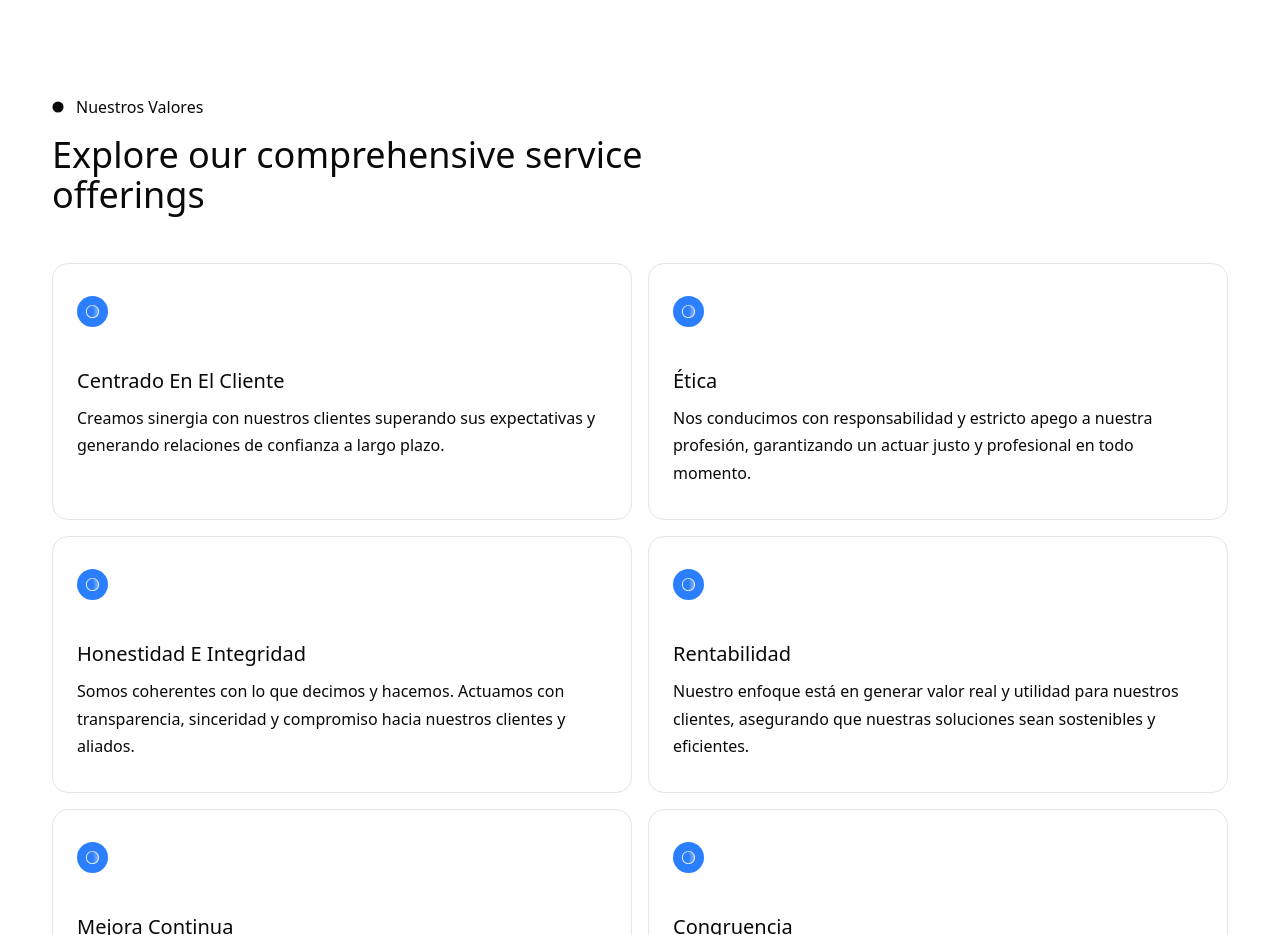
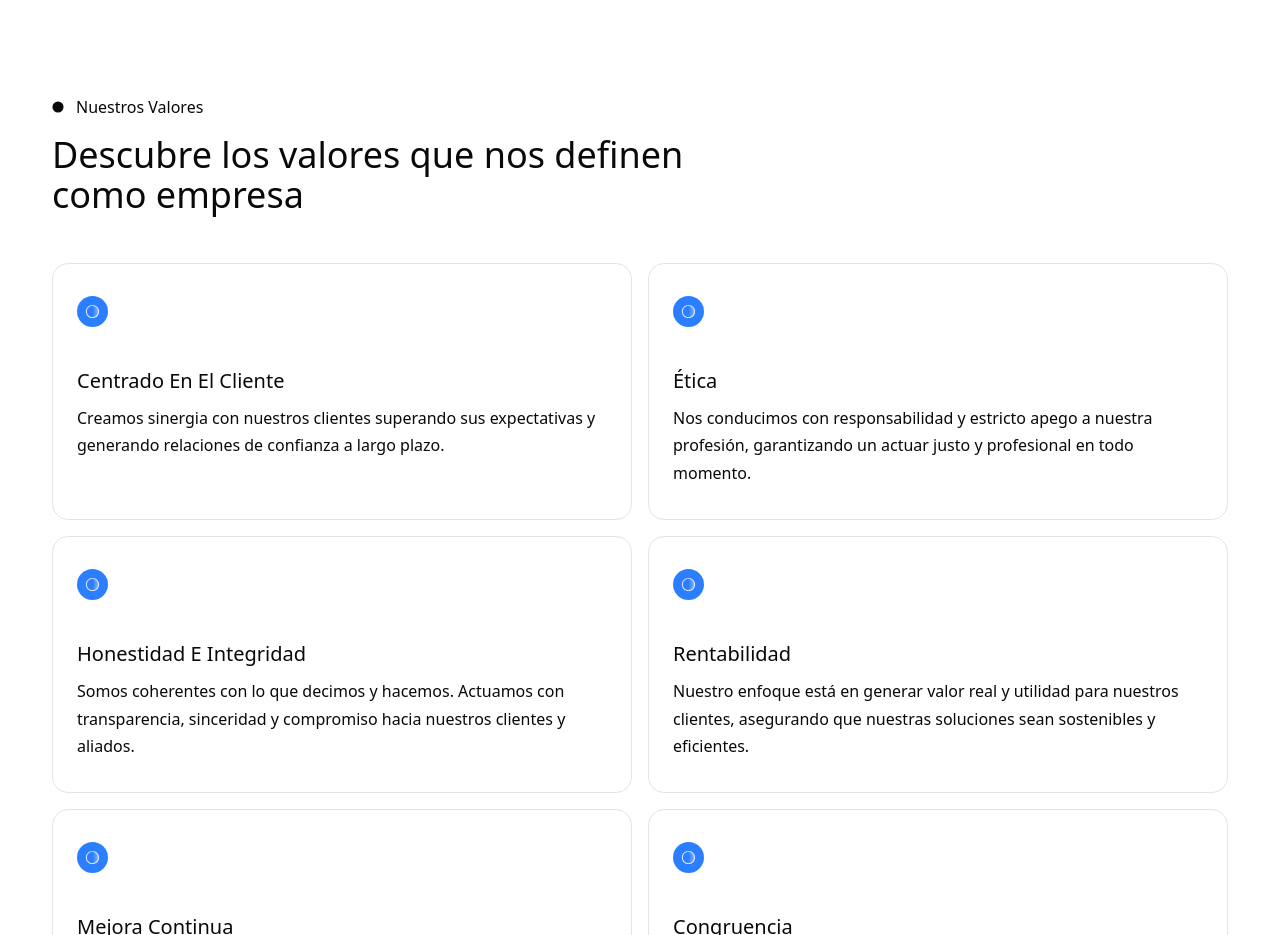
Before and after one commit to avomakesart/setaucommx, a Next.js app: page /nosotros in a window 1280 px wide. Shown: the part 2160-3095 px from the top of the page. Built offline with nearby package versions, Linux system fonts and the light colour scheme.

Commit message:
fix(values): update heading text to reflect company values in Spanish

```diff
--- a/src/components/pages/about/values.tsx
+++ b/src/components/pages/about/values.tsx
@@ -72,7 +72,7 @@ export const Values = () => {
 
               <div className="max-w-[43rem]">
                 <h2 className="text-4xl text-foreground">
-                  Explore our comprehensive service offerings
+                  Descubre los valores que nos definen como empresa
                 </h2>
               </div>
             </div>
```
